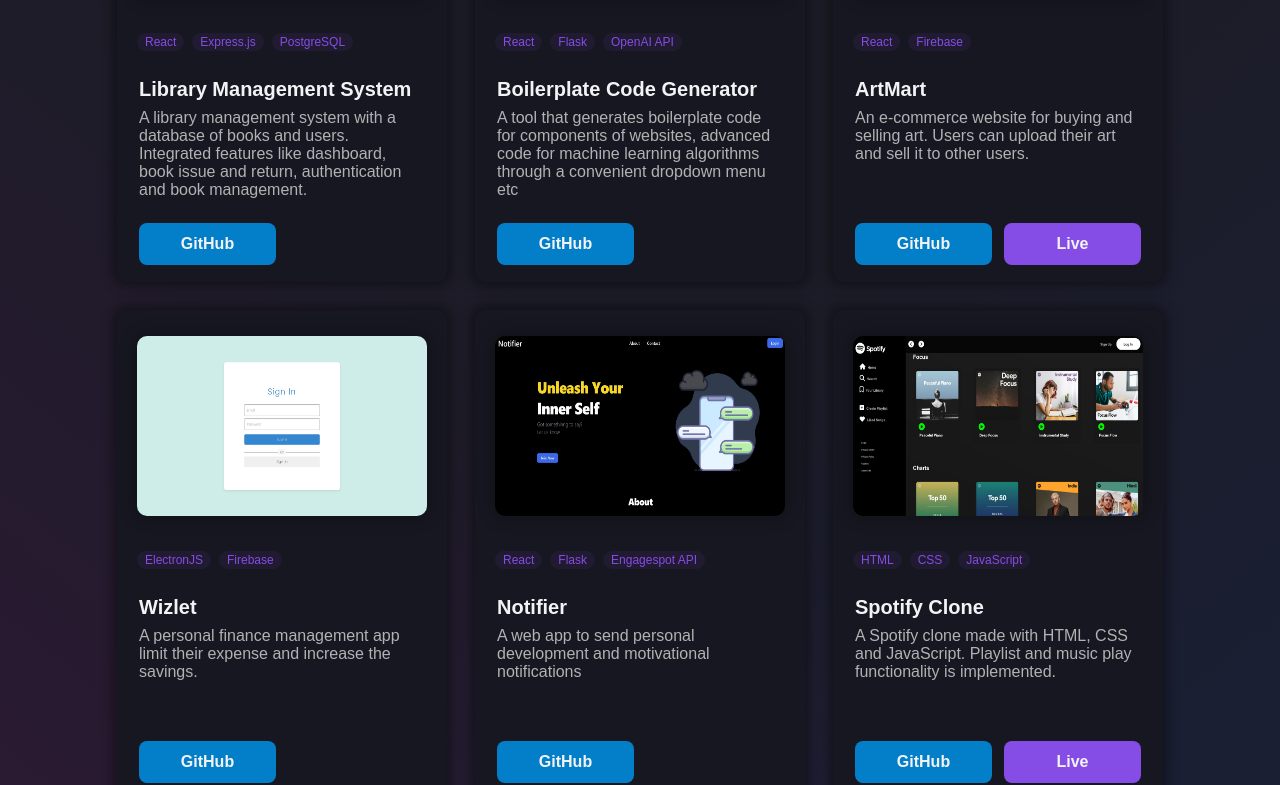
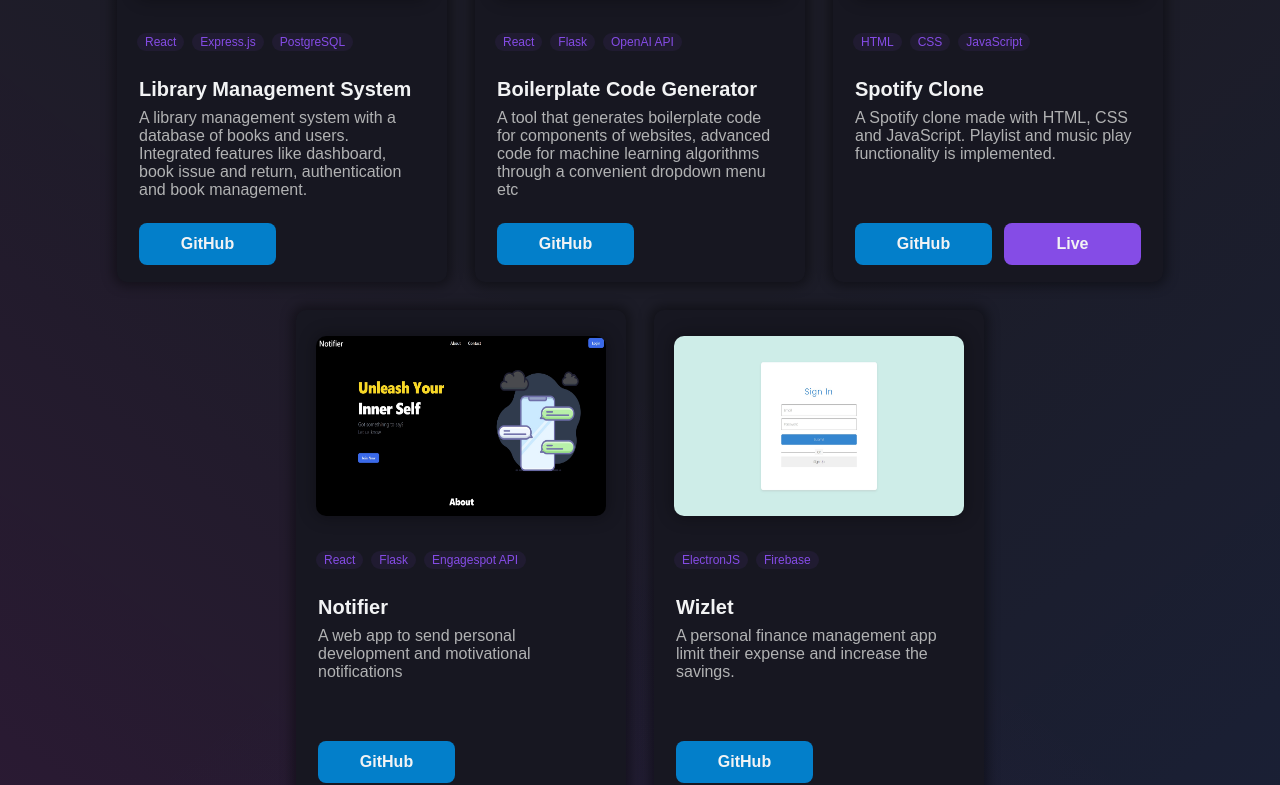
Before and after one commit to abhi-s-03/Portfolio, a React (Vite) app: page / in a window 1280 px wide. Shown: the part 3522-4307 px from the top of the page. Built offline with nearby package versions, Linux system fonts and the light colour scheme.

Commit message:
data update

```diff
--- a/src/data/data.js
+++ b/src/data/data.js
@@ -2,7 +2,6 @@
 import vercel from "../assets/vercel.jpg";
 import jollyaudience from "../assets/jollyaudience.png";
 import ipl from "../assets/ipl.png";
-import artmart from "../assets/artmart.jpg";
 import lms from "../assets/lms.jpg";
 import bpcg from "../assets/bpcg.jpg";
 import wizlet from "../assets/wizlet.jpg";
@@ -220,34 +219,6 @@
     },
     {
         id: 5,
-        title: "ArtMart",
-        description:
-            "An e-commerce website for buying and selling art. Users can upload their art and sell it to other users.",
-        image: artmart,
-        tags: ["React", "Firebase"],
-        github: "https://github.com/abhi-s-03/ArtMart",
-        demo: "https://artmart-omega.vercel.app/",
-    },
-    {
-        id: 6,
-        title: "Wizlet",
-        description:
-            "A personal finance management app limit their expense and increase the savings.",
-        image: wizlet,
-        tags: ["ElectronJS", "Firebase"],
-        github: "https://github.com/abhi-s-03/Wizlet",
-    },
-    {
-        id: 7,
-        title: "Notifier",
-        description:
-            "A web app to send personal development and motivational notifications",
-        image: notifier,
-        tags: ["React", "Flask", "Engagespot API"],
-        github: "https://github.com/abhi-s-03/Notifier",
-    },
-    {
-        id: 8,
         title: "Spotify Clone",
         date: "Dec 2020 - Jan 2021",
         description:
@@ -257,4 +228,22 @@
         github: "https://github.com/abhi-s-03/Spotify-Clone",
         demo: "https://abhi-s-03.github.io/Spotify-Clone/",
     },
+    {
+        id: 6,
+        title: "Notifier",
+        description:
+            "A web app to send personal development and motivational notifications",
+        image: notifier,
+        tags: ["React", "Flask", "Engagespot API"],
+        github: "https://github.com/abhi-s-03/Notifier",
+    },
+    {
+        id: 7,
+        title: "Wizlet",
+        description:
+            "A personal finance management app limit their expense and increase the savings.",
+        image: wizlet,
+        tags: ["ElectronJS", "Firebase"],
+        github: "https://github.com/abhi-s-03/Wizlet",
+    },
 ];
```
